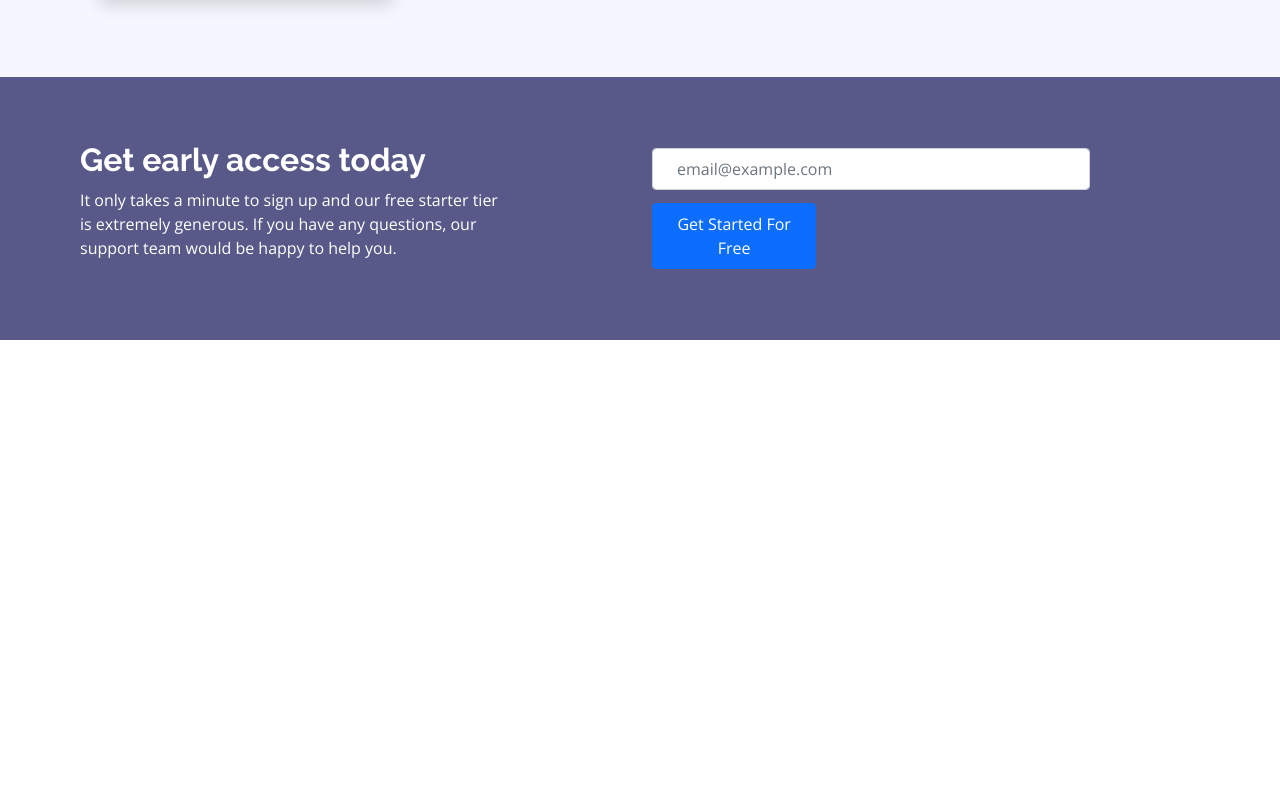
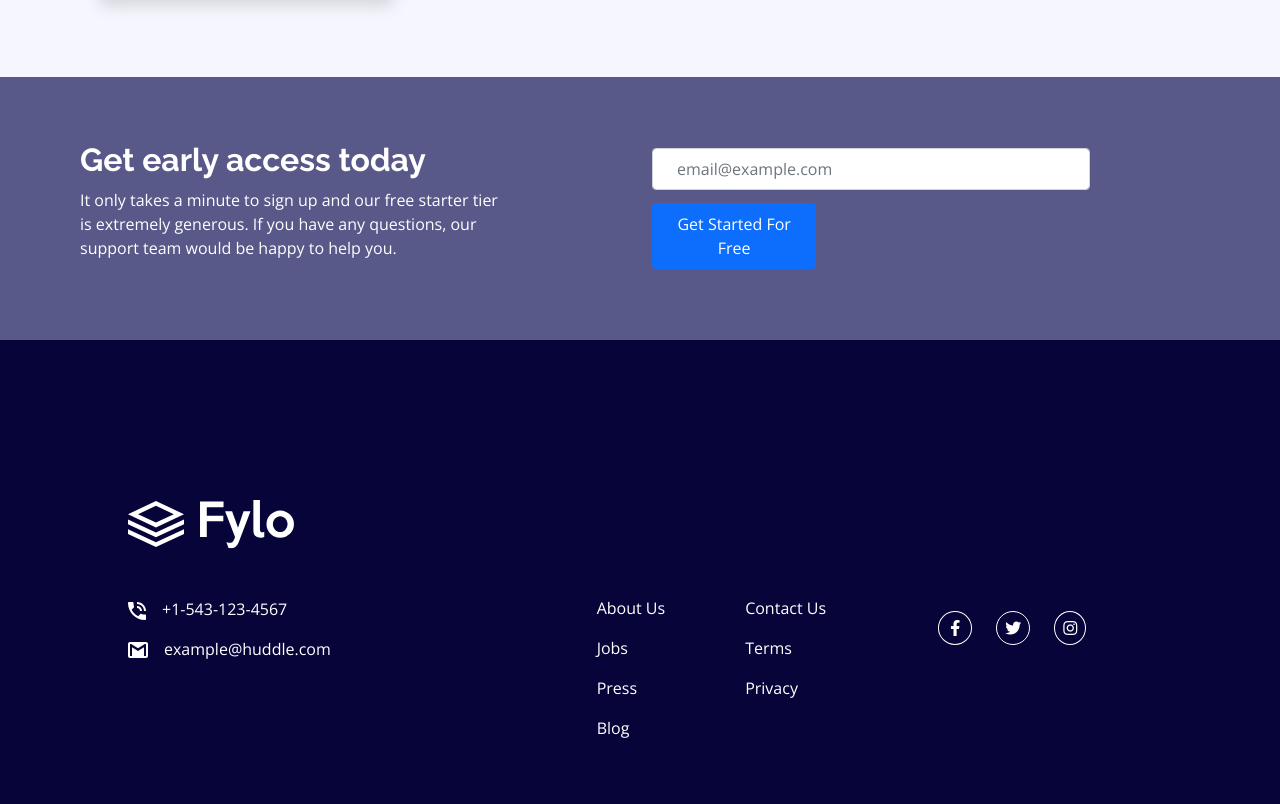
Before and after one commit to Avantifer/Proyectos, a website: page 13.- Decimotercero Proyecto (fylo-landing-page)/index.html in a window 1280 px wide. Shown: the part 1534-2338 px from the top of the page. Before the commit the page ends 1874 px from the top, so only its background shows below. Drawn offline with nearby package versions, Linux system fonts and the light colour scheme.

Commit message:
Proyecto terminado

```diff
--- a/13.- Decimotercero Proyecto (fylo-landing-page)/index.html
+++ b/13.- Decimotercero Proyecto (fylo-landing-page)/index.html
@@ -79,5 +79,48 @@
                 </div>
             </div>
         </main>
+        <footer>
+            <div class="row">
+                <div class="col-5">
+                    <img src="img/logo.svg" alt="Logo" class="img pb-5">
+                    <div class="phone">
+                        <img src="img/icon-phone.svg" alt="Icon of a phone">
+                        <p>+1-543-123-4567</p>
+                    </div>
+                    <div class="email">
+                        <img src="img/icon-email.svg" alt="Icon of an email">
+                        <p>example@huddle.com</p>
+                    </div>
+                </div>
+                <div class="col-4">
+                    <div class="line1 pe-5">
+                        <ul>
+                            <li>About Us</li>
+                            <li>Jobs</li>
+                            <li>Press</li>
+                            <li>Blog</li>
+                        </ul>
+                    </div>
+                    <div class="line2">
+                        <ul>
+                            <li>Contact Us</li>
+                            <li>Terms</li>
+                            <li>Privacy</li>
+                        </ul>
+                    </div>
+                </div>
+                <div class="col-3">
+                    <div class="icon">
+                        <i class="fab fa-facebook-f icon-1"></i>
+                    </div>
+                    <div class="icon">
+                        <i class="fab fa-twitter"></i>
+                    </div>
+                    <div class="icon">
+                        <i class="fab fa-instagram"></i>
+                    </div>
+                </div>
+            </div>
+        </footer>
     </body>
 </html>
--- a/13.- Decimotercero Proyecto (fylo-landing-page)/sass/abstract/_mixins.scss
+++ b/13.- Decimotercero Proyecto (fylo-landing-page)/sass/abstract/_mixins.scss
@@ -70,4 +70,31 @@
             }
         }
     }
+
+    footer{
+        padding-left: 2rem !important;
+        padding-right: 2rem !important;
+
+        .row, .col-4{
+            flex-direction: column;
+            align-items: flex-start !important;
+
+            .col-5, .col-4, .col-3{
+                width: 100%;
+            }
+        }
+
+        .col-3{
+            padding-top: 5rem;
+            justify-content: center;
+        }
+
+        .line1{
+            margin-bottom: 1rem;
+        }
+
+        ul{
+            padding: 0%;
+        }
+    }
 }
--- a/13.- Decimotercero Proyecto (fylo-landing-page)/sass/layout/_footer.scss
+++ b/13.- Decimotercero Proyecto (fylo-landing-page)/sass/layout/_footer.scss
@@ -0,0 +1,61 @@
+footer{
+    background-color: $color-dark-blue;
+    padding: 10rem 8rem 3rem 8rem;
+
+    color: $color-white;
+    .row{
+
+        .col-5{
+
+            .img{
+                filter: contrast(0) brightness(100);
+            }
+
+            .location, .phone, .email{
+                display: flex;
+                flex-direction: row;
+                align-items: flex-start;
+
+                img{
+                    padding: 5px 1rem 0 0;
+                }
+            }
+
+        }
+
+        .col-4{
+            display: flex;
+            padding-top: 6rem;
+
+            ul{
+                list-style-type: none;
+
+                li{
+                    margin-bottom: 1rem;
+                }
+            }
+
+        }
+
+        .col-3{
+            display: flex;
+            flex-direction: row;
+            align-items: center;
+
+            .icon{
+                padding-left: 1.5rem;
+
+                i{
+                    border: 1px solid $color-white;
+                    padding: 0.5rem;
+                    border-radius: 50%;
+                }
+
+                &-1{
+                    padding: 0.5rem 0.7rem !important;
+
+                }
+            }
+        }
+    }
+}
```
Also changed, not shown: 13.- Decimotercero Proyecto (fylo-landing-page)/css/style.css.
